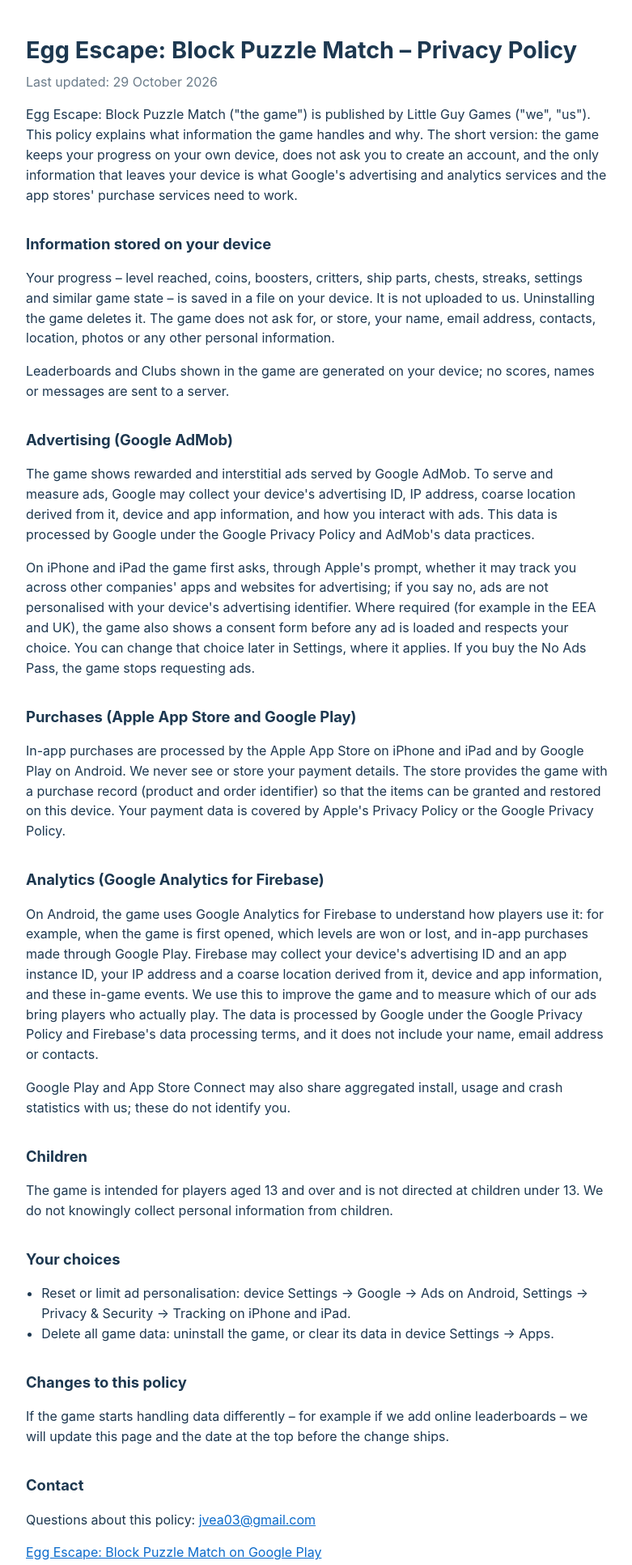
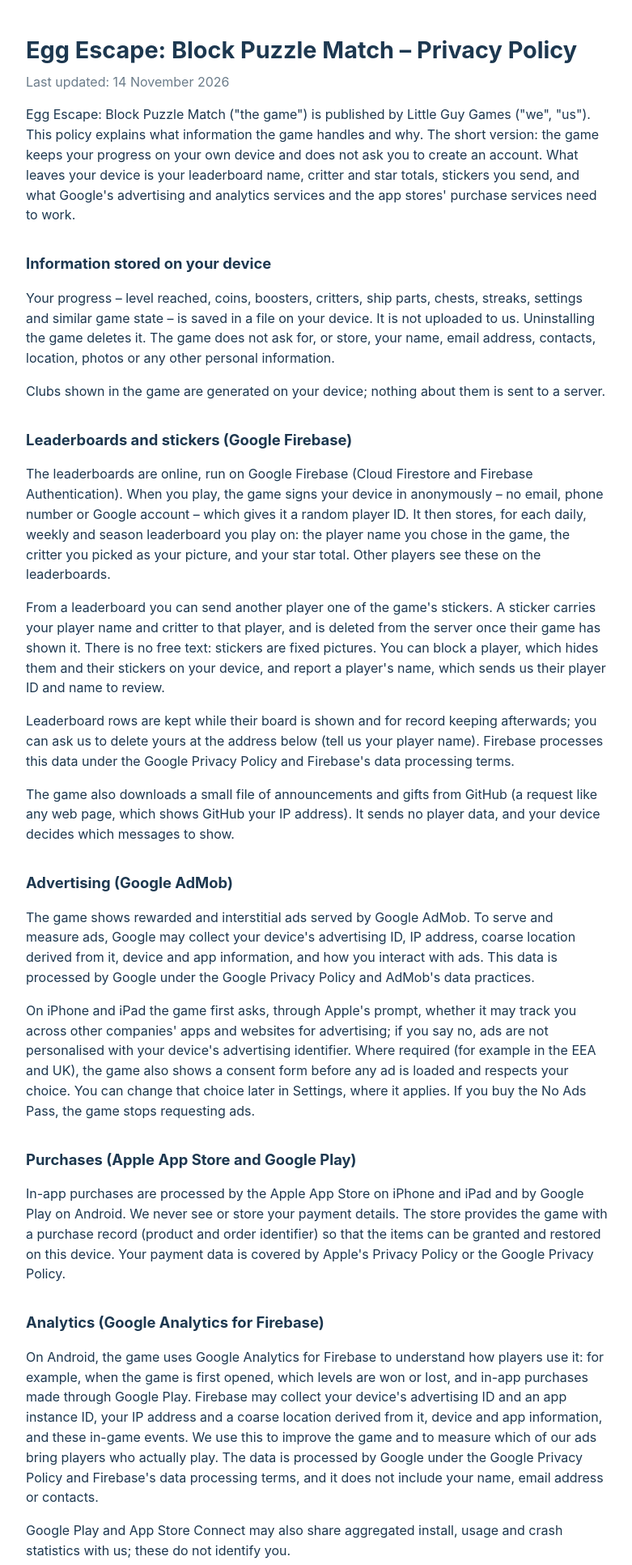
Before and after one commit to jvea03/duckdoku-privacy, a plain HTML site: page egg-escape.html in a window 1280 px wide. Shown: the top 1933 px of the page at 81% size, without its empty margins (248-1029 px from the left). Drawn offline with Linux system fonts and the light colour scheme.

Commit message:
Egg Escape privacy policy: online leaderboards and stickers on Firebase (anonymous sign-in, name, critter, stars; stickers deleted once shown; block and report), the inbox download from GitHub, and how to have leaderboard rows deleted. Updated 14 Nov 2026.
Co-Authored-By: Claude Opus 5.5 <noreply@anthropic.com>

```diff
--- a/egg-escape.html
+++ b/egg-escape.html
@@ -15,13 +15,19 @@
 </head>
 <body>
 <h1>Egg Escape: Block Puzzle Match – Privacy Policy</h1>
-<p class="date">Last updated: 29 October 2026</p>
+<p class="date">Last updated: 14 November 2026</p>
 
-<p>Egg Escape: Block Puzzle Match ("the game") is published by Little Guy Games ("we", "us"). This policy explains what information the game handles and why. The short version: the game keeps your progress on your own device, does not ask you to create an account, and the only information that leaves your device is what Google's advertising and analytics services and the app stores' purchase services need to work.</p>
+<p>Egg Escape: Block Puzzle Match ("the game") is published by Little Guy Games ("we", "us"). This policy explains what information the game handles and why. The short version: the game keeps your progress on your own device and does not ask you to create an account. What leaves your device is your leaderboard name, critter and star totals, stickers you send, and what Google's advertising and analytics services and the app stores' purchase services need to work.</p>
 
 <h2>Information stored on your device</h2>
 <p>Your progress – level reached, coins, boosters, critters, ship parts, chests, streaks, settings and similar game state – is saved in a file on your device. It is not uploaded to us. Uninstalling the game deletes it. The game does not ask for, or store, your name, email address, contacts, location, photos or any other personal information.</p>
-<p>Leaderboards and Clubs shown in the game are generated on your device; no scores, names or messages are sent to a server.</p>
+<p>Clubs shown in the game are generated on your device; nothing about them is sent to a server.</p>
+
+<h2>Leaderboards and stickers (Google Firebase)</h2>
+<p>The leaderboards are online, run on Google Firebase (Cloud Firestore and Firebase Authentication). When you play, the game signs your device in anonymously – no email, phone number or Google account – which gives it a random player ID. It then stores, for each daily, weekly and season leaderboard you play on: the player name you chose in the game, the critter you picked as your picture, and your star total. Other players see these on the leaderboards.</p>
+<p>From a leaderboard you can send another player one of the game's stickers. A sticker carries your player name and critter to that player, and is deleted from the server once their game has shown it. There is no free text: stickers are fixed pictures. You can block a player, which hides them and their stickers on your device, and report a player's name, which sends us their player ID and name to review.</p>
+<p>Leaderboard rows are kept while their board is shown and for record keeping afterwards; you can ask us to delete yours at the address below (tell us your player name). Firebase processes this data under the Google Privacy Policy and Firebase's data processing terms.</p>
+<p>The game also downloads a small file of announcements and gifts from GitHub (a request like any web page, which shows GitHub your IP address). It sends no player data, and your device decides which messages to show.</p>
 
 <h2>Advertising (Google AdMob)</h2>
 <p>The game shows rewarded and interstitial ads served by Google AdMob. To serve and measure ads, Google may collect your device's advertising ID, IP address, coarse location derived from it, device and app information, and how you interact with ads. This data is processed by Google under the Google Privacy Policy and AdMob's data practices.</p>
@@ -40,11 +46,13 @@
 <h2>Your choices</h2>
 <ul>
   <li>Reset or limit ad personalisation: device Settings → Google → Ads on Android, Settings → Privacy &amp; Security → Tracking on iPhone and iPad.</li>
-  <li>Delete all game data: uninstall the game, or clear its data in device Settings → Apps.</li>
+  <li>Delete all game data on your device: uninstall the game, or clear its data in device Settings → Apps.</li>
+  <li>Delete your leaderboard rows: email us at the address below with your player name.</li>
+  <li>Stay off the leaderboards' names: keep the default name, or choose one that doesn't identify you.</li>
 </ul>
 
 <h2>Changes to this policy</h2>
-<p>If the game starts handling data differently – for example if we add online leaderboards – we will update this page and the date at the top before the change ships.</p>
+<p>If the game starts handling data differently, we will update this page and the date at the top before the change ships.</p>
 
 <h2>Contact</h2>
 <p>Questions about this policy: <a href="mailto:jvea03@gmail.com">jvea03@gmail.com</a></p>
```
